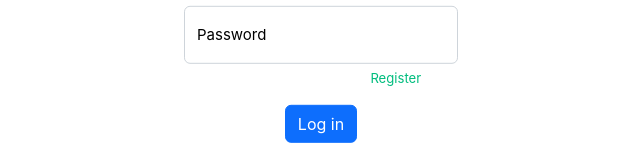
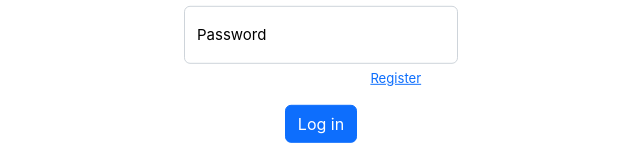
Before and after one commit to t02smith/untitled-chore-app, a Vue app: page / in a window 1280 px wide. Shown: the part 448-608 px from the top of the page, without its empty margins (319-959 px from the left). Built offline with nearby package versions, Linux system fonts and the light colour scheme.

Commit message:
updated main.css

```diff
--- a/src/assets/main.css
+++ b/src/assets/main.css
@@ -1,27 +1,27 @@
 @import './base.css';
 
 #app {
-  max-width: 1280px;
+  /* max-width: 1280px;
   margin: 0 auto;
-  padding: 2rem;
+  padding: 2rem; */
 
   font-weight: normal;
 }
 
-a,
+/* a,
 .green {
   text-decoration: none;
   color: hsla(160, 100%, 37%, 1);
   transition: 0.4s;
-}
+} */
 
-@media (hover: hover) {
+/* @media (hover: hover) {
   a:hover {
     background-color: hsla(160, 100%, 37%, 0.2);
   }
-}
+} */
 
-@media (min-width: 1024px) {
+/* @media (min-width: 1024px) {
   body {
     display: flex;
     place-items: center;
@@ -32,4 +32,4 @@ a,
     grid-template-columns: 1fr 1fr;
     padding: 0 2rem;
   }
-}
+} */
```
